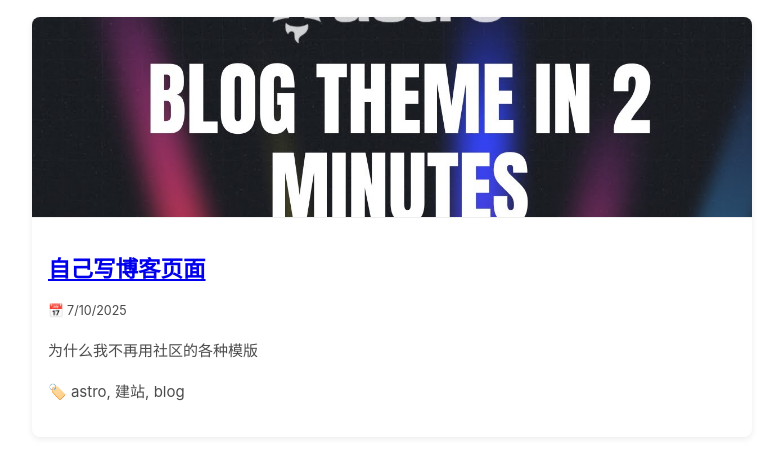
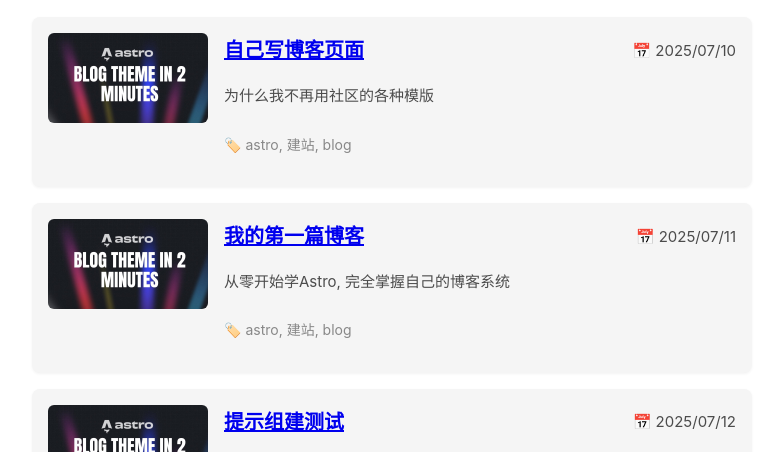
Before and after one commit to antzw/antz-blog, an Astro site: page /blog in a window 1280 px wide. Shown: the part 307-759 px from the top of the page, without its empty margins (248-1031 px from the left). Built offline with nearby package versions, Linux system fonts and the light colour scheme; Astro itself is replaced by a stand-in of ours.

Commit message:
调整了BlogCard配色和布局,使其更漂亮现代

```diff
--- a/src/components/BlogCard.astro
+++ b/src/components/BlogCard.astro
@@ -1,19 +1,102 @@
 ---
 const { title, description, pubDate, cover, tags, href } = Astro.props;
+
+const formatDate = (value) => {
+  try {
+    const d = typeof value === "string" ? new Date(value) : value;
+    return d.toLocaleDateString("zh-CN", { year: "numeric", month: "2-digit", day: "2-digit" });
+  } catch {
+    return "无发布日期";
+  }
+};
 ---
 
 <article class="card">
   {cover && (
-    <a href={href}>
-      <img src={cover} alt={title} class="cover" />
+    <a href={href} class="cover">
+      <img src={cover} alt={title} />
     </a>
   )}
   <div class="content">
-    <p>
-      <h2><a href={href}>{title}</a></h2><small>        📅 {pubDate ? new Date(pubDate).toLocaleDateString() : "无发布日期"}</small>
-    </p>
+    <div class="post-header">
+      <h2><a href={href}>{title}</a></h2>
+      📅 {formatDate(pubDate)}
+    </div>
     <p>{description}</p>
-    {/* {console.log("🧪 pubDate", pubDate)} */}
-    {tags && <p>🏷️ {tags.join(", ")}</p>}
+    {tags && <p class="tags">🏷️ {tags.join(", ")}</p>}
   </div>
 </article>
+
+
+<style>
+  .card {
+  display: flex;
+  gap: 1rem;
+  padding: 1rem;
+  margin: 1rem 0;
+  border-radius: 8px;
+  background-color: var(--card-bg, #f6f6f6);
+  box-shadow: 0 1px 3px rgba(0,0,0,0.05);
+  transition: background-color 0.3s ease;
+  flex-wrap: wrap;
+}
+[data-theme="dark"] .card {
+  box-shadow: 0 2px 6px rgba(0,0,0,0.3);
+}
+[data-theme="dark"] .cover {
+  border-bottom: 1px solid #444;
+}
+.card:hover {
+  background-color: var(--card-hover-bg, #f1f1f1);
+}
+
+.cover {
+  flex: 0 0 160px;
+}
+
+.cover img {
+  width: 100%;
+  height: auto;
+  border-radius: 6px;
+  object-fit: cover;
+}
+
+.content {
+  flex: 1;
+  display: flex;
+  flex-direction: column;
+  justify-content: space-between;
+}
+
+.post-header {
+  display: flex;
+  justify-content: space-between;
+  align-items: center;
+  flex-wrap: wrap;
+  gap: 0.5rem;
+}
+
+.post-header h2 {
+  font-size: 1.25rem;
+  margin: 0;
+}
+
+.post-header small {
+  font-size: 0.875rem;
+  color: var(--fg-light, #666);
+}
+
+.tags {
+  margin-top: 0.5rem;
+  font-size: 0.875rem;
+  color: #888;
+}
+  .tags a {
+    color: var(--accent, #007acc);
+    text-decoration: none;
+  }
+
+  .tags a:hover {
+    text-decoration: underline;
+  }
+</style>
--- a/src/components/Callout.astro
+++ b/src/components/Callout.astro
@@ -13,7 +13,15 @@ const { type = "info", icon = "💡" } = Astro.props;
   display: flex;
   gap: 1rem;
   align-items: flex-start;
+  transition: background 0.3s, color 0.3s;
 }
+
+[data-theme="dark"] .callout {
+  border-color: var(--accent-dark);
+  background: var(--callout-bg-dark);
+  color: var(--callout-fg-dark);
+}
+
 
 .callout[data-type="info"] {
   --border: #007acc;
--- a/src/styles/global.css
+++ b/src/styles/global.css
@@ -12,6 +12,9 @@
   --code-fg: #e9e9e9;
   --callout-bg: #f9f9f9;
   --callout-fg: #222;
+  --card-bg: #f5f5f5;
+  --card-hover-bg: #e4e4e4;
+
 }
 
 :root[data-theme="dark"] {
@@ -22,6 +25,9 @@
   --code-fg: #d7d7d7;
   --callout-bg: #2a2a2a;
   --callout-fg: #eee;
+  --card-bg: #4b4b4b;
+  --card-hover-bg: #2e2e2e;
+
 }
 
 /* 基础排版 */
@@ -82,50 +88,7 @@ p code, li code, span code {
   transition: background-color 0.3s, color 0.3s;
 }
 
-/* Callout 组件 */
-.callout {
-  padding: 1rem;
-  border-left: 4px solid var(--accent);
-  background: var(--callout-bg);
-  color: var(--callout-fg);
-  margin: 1.5rem 0;
-  border-radius: 6px;
-  display: flex;
-  gap: 1rem;
-  transition: background 0.3s, color 0.3s;
-}
 
-/* 卡片组件 */
-.card {
-  display: flex;
-  flex-direction: column;
-  background: var(--bg);
-  color: var(--fg);
-  border-radius: 8px;
-  box-shadow: 0 2px 6px rgba(0,0,0,0.08);
-  overflow: hidden;
-  margin-bottom: 2rem;
-  transition: background 0.3s, color 0.3s;
-}
-[data-theme="dark"] .card {
-  box-shadow: 0 2px 6px rgba(0,0,0,0.3);
-}
-.cover {
-  width: 100%;
-  height: 200px;
-  object-fit: cover;
-  border-bottom: 1px solid #eee;
-  display: block;
-}
-[data-theme="dark"] .cover {
-  border-bottom: 1px solid #444;
-}
-.card .content {
-  padding: 1rem;
-}
-.card h2 {
-  margin: 0 0 0.5rem;
-}
 
 /* 主题切换按钮 */
 button#theme-toggle {
```
